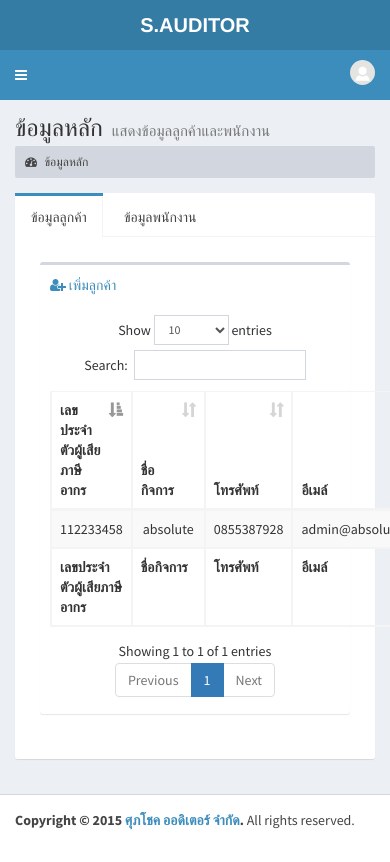
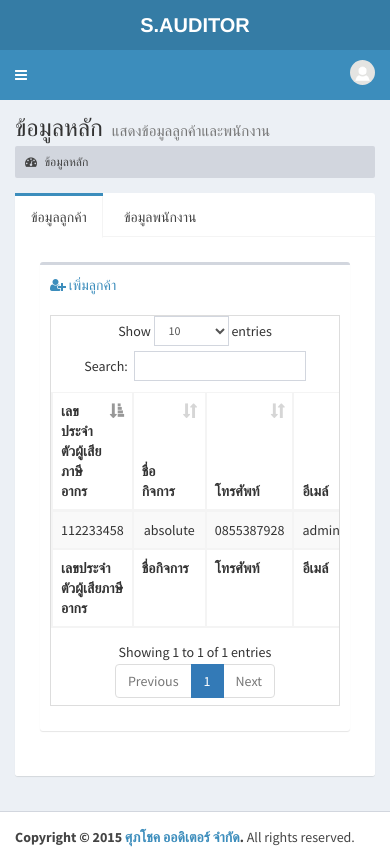
Before and after one commit to thesis-cpe/spch1, a PHP site: page /main-data.php in a window 390 px wide. Before the commit the page ends 830 px from the top, so only its background shows below. Run offline with PHP 8.4, Linux system fonts and the light colour scheme; some libraries are stand-ins or nearby versions.

Commit message:
+table responsive main-data.php

```diff
--- a/main-data.php
+++ b/main-data.php
@@ -113,6 +113,7 @@
 
                                                 <!-- /.box-header -->
                                                 <div class="box-body">
+                                                    <div class="table-responsive">
                                                         <table id="example1" class="table table-bordered table-striped">
                                                             <thead>
                                                                 <tr>
@@ -147,6 +148,7 @@
                                                                 </tr>
                                                             </tfoot>
                                                         </table>
+                                                    </div> <!--/.div table responsive-->
                                                 </div>
                                                 <!-- /.box-body -->
                                             </div>
```
Lines whose indentation alone changed are shown as unchanged.
